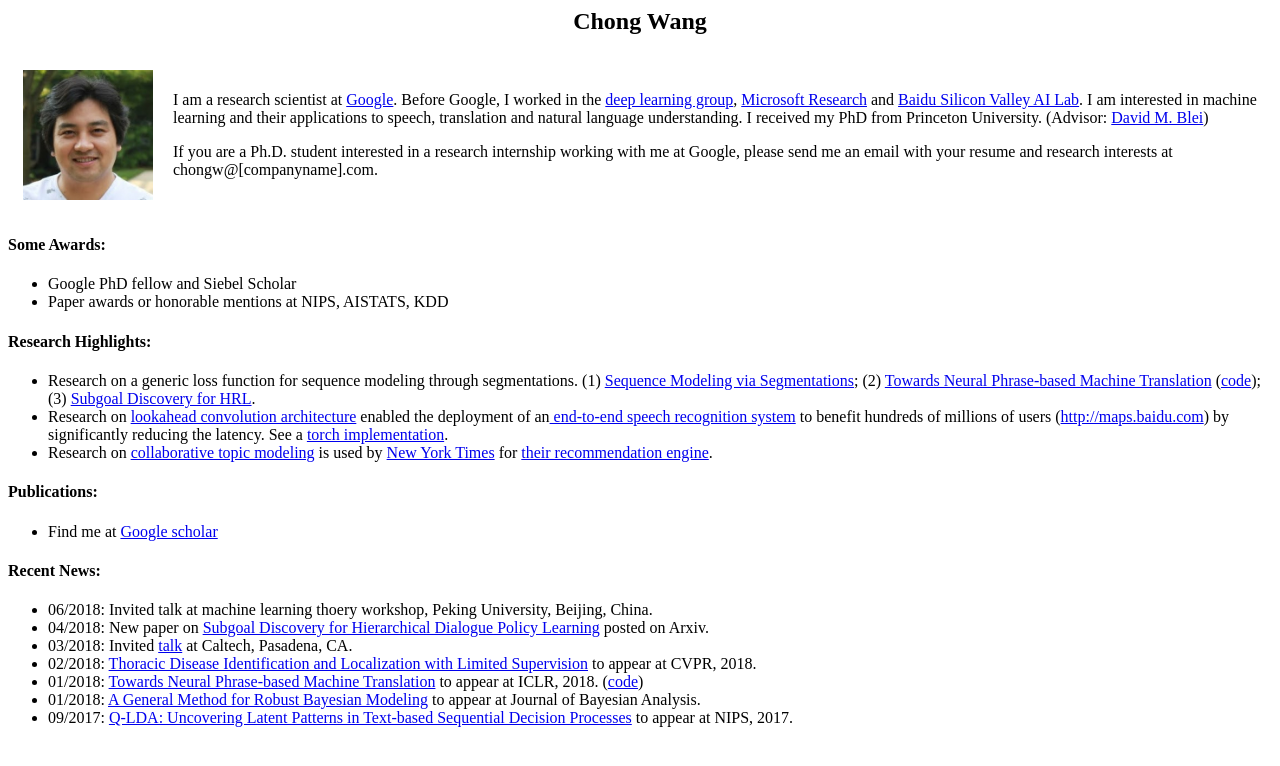
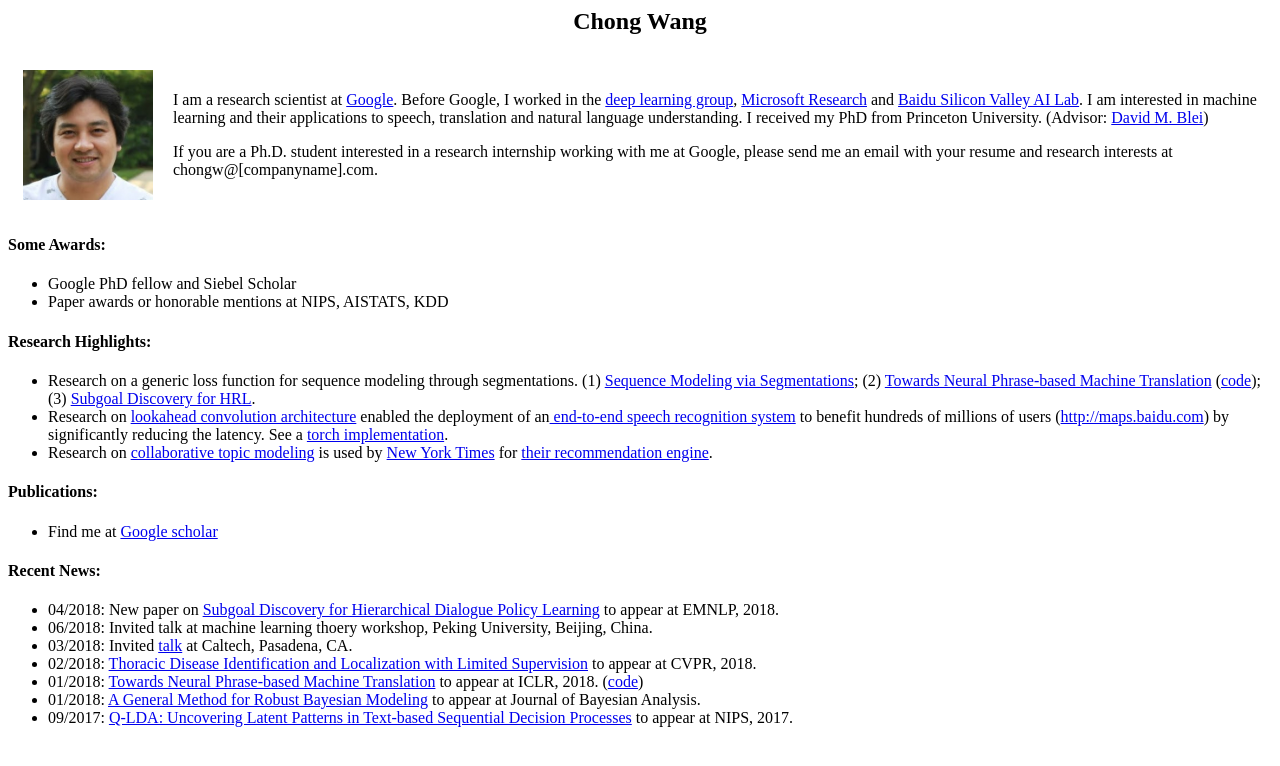
Before and after one commit to chongw/chongw.github.io, a plain HTML site: page index.html in a window 1280 px wide. Drawn offline with Linux system fonts and the light colour scheme.

Commit message:
Update index.html

```diff
--- a/index.html
+++ b/index.html
@@ -60,8 +60,8 @@
 
   <h4>Recent News:</h4>
 <ul>
+  <li>04/2018: New paper on <a href="https://arxiv.org/abs/1804.07855"> Subgoal Discovery for Hierarchical Dialogue Policy Learning</a> to appear at EMNLP, 2018.</li>
   <li>06/2018: Invited talk at machine learning thoery workshop, Peking University, Beijing, China.</li>
-  <li>04/2018: New paper on <a href="https://arxiv.org/abs/1804.07855"> Subgoal Discovery for Hierarchical Dialogue Policy Learning</a> posted on Arxiv.</li>
   <li>03/2018: Invited <a href="http://cms.caltech.edu/events/81414">talk</a> at Caltech, Pasadena, CA.</li>
   <li>02/2018: <a href="https://arxiv.org/abs/1711.06373">Thoracic Disease Identification and Localization with Limited Supervision</a> to appear at CVPR, 2018.</li>
   <li>01/2018: <a href="https://arxiv.org/abs/1706.05565">Towards Neural Phrase-based Machine Translation</a> to appear at ICLR, 2018. (<a href="https://github.com/posenhuang/NPMT">code</a>)</li>
```
